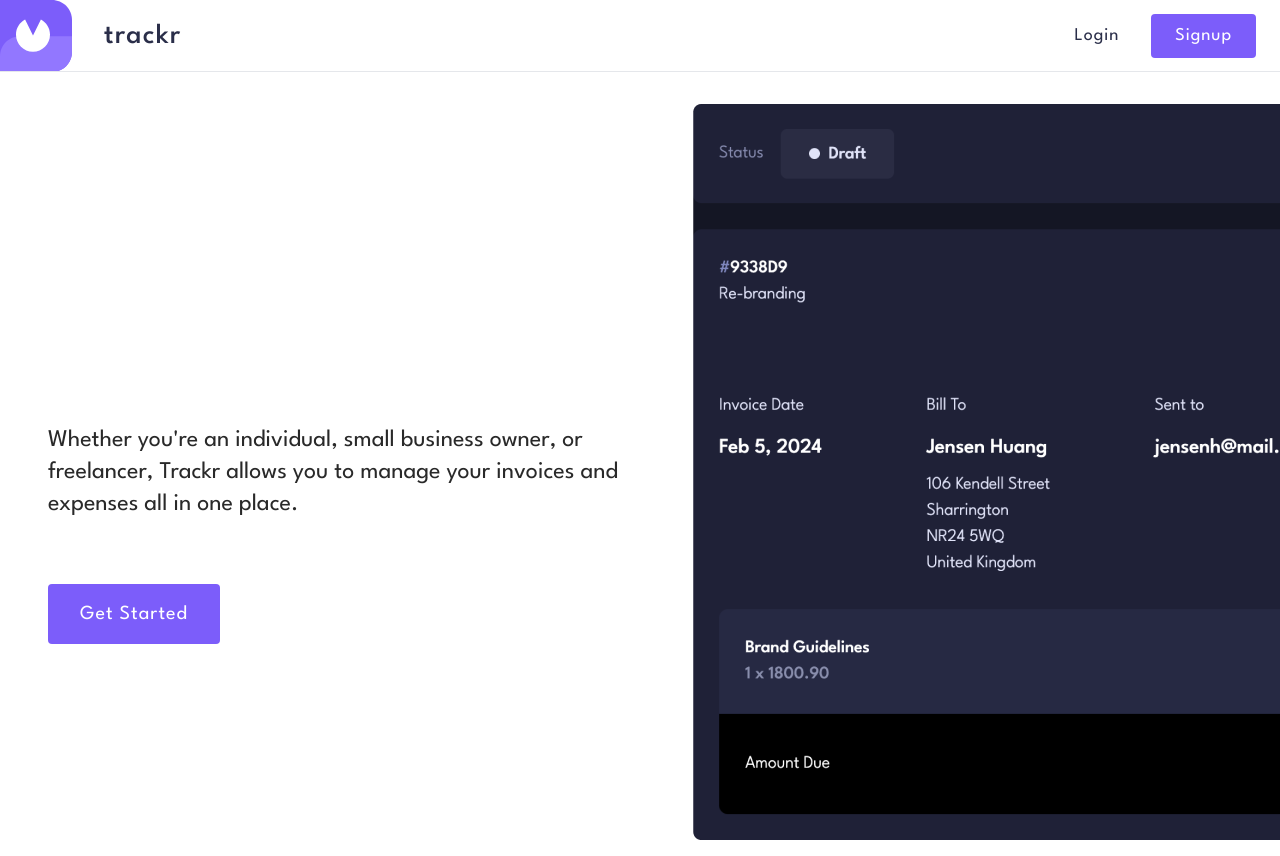
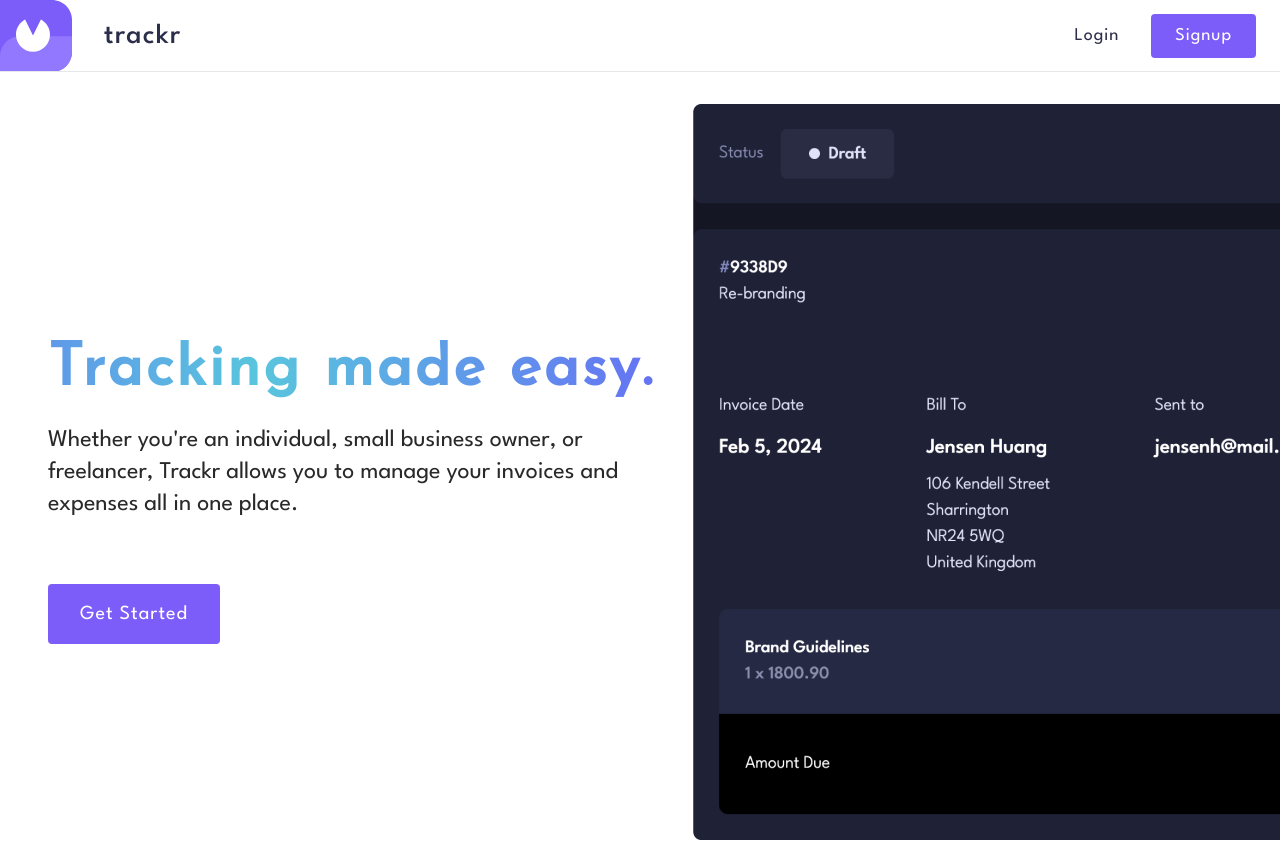
Before and after one commit to neshacascia/trackr, a Next.js app: page / in a window 1280 px wide. Shown: the top 856 px of the page. Built offline with nearby package versions, Linux system fonts and the light colour scheme; no server answers.

Commit message:
added styling

```diff
--- a/styles/globals.css
+++ b/styles/globals.css
@@ -1,4 +1,4 @@
-@import url('https://fonts.googleapis.com/css2?family=League+Spartan:wght@300;400;500;700&display=swap');
+@import url('https://fonts.googleapis.com/css2?family=League+Spartan:wght@300;400;500;700&family=Plus+Jakarta+Sans:wght@400&family=Josefin+Sans:wght@400&display=swap');
 
 @tailwind base;
 @tailwind components;
@@ -62,3 +62,25 @@ input[type='number'] {
   border-style: solid;
   border-color: transparent black transparent transparent;
 }
+
+.gradient {
+  position: relative;
+  background-image: repeating-linear-gradient(90deg, #59c5dd, #6c47ff, #59c5dd);
+  z-index: 1;
+  background-position-x: 0;
+  background-size: 200%;
+  background-clip: text;
+  animation: gradimate 3s linear infinite;
+}
+
+@keyframes gradimate {
+  0% {
+    background-position-x: 0;
+  }
+  50% {
+    background-position-x: 100%;
+  }
+  100% {
+    background-position-x: 200%;
+  }
+}
--- a/tailwind.config.js
+++ b/tailwind.config.js
@@ -41,6 +41,7 @@ module.exports = {
       },
       fontFamily: {
         spartan: ['League Spartan'],
+        home: ['Josefin Sans'],
       },
     },
   },
```
